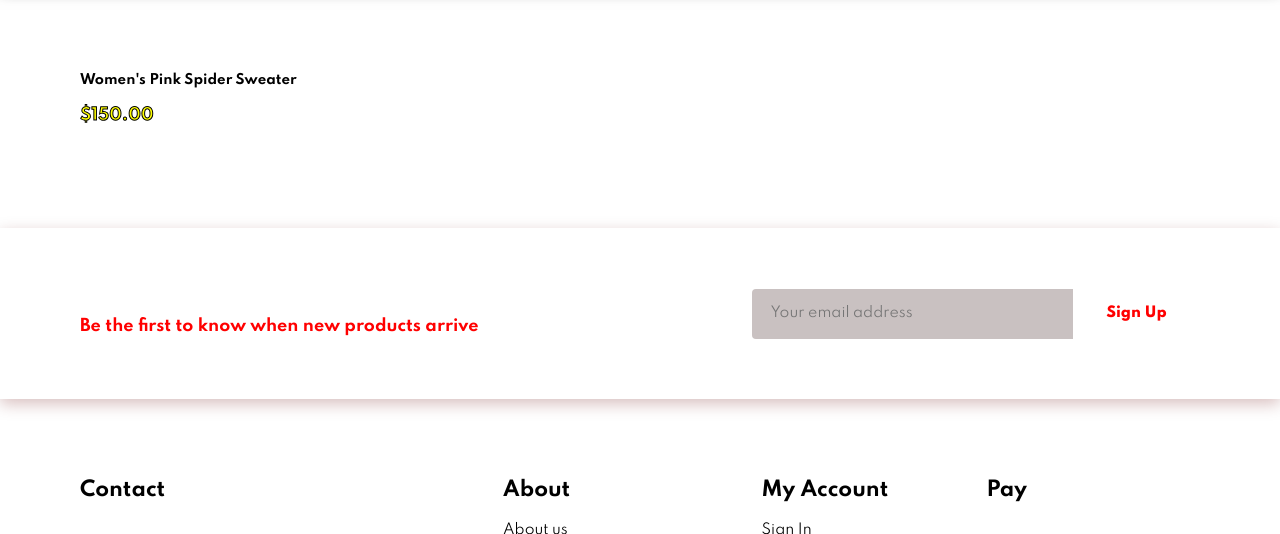
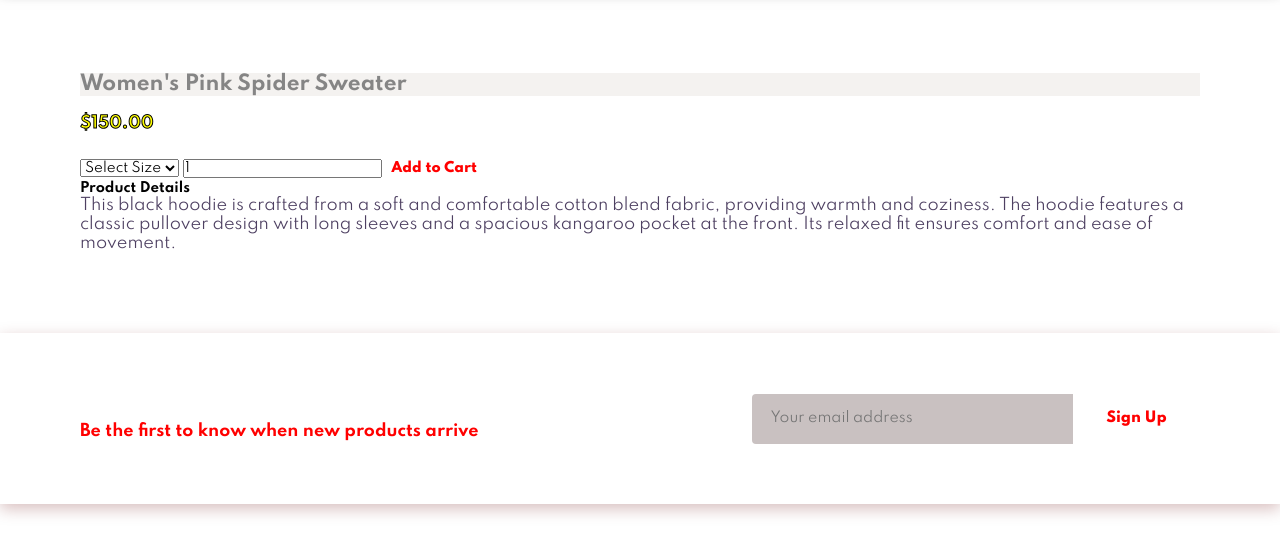
Before and after one commit to christianrm0821/E-commerce, a plain HTML site: page individual-product.html in a window 1280 px wide. Shown: the part 157-691 px from the top of the page. Drawn offline with Linux system fonts and the light colour scheme.

Commit message:
Update individual-product.html

```diff
--- a/individual-product.html
+++ b/individual-product.html
@@ -32,13 +32,23 @@
 
     <section id="product-details" class="section-p1">
         <div class="individual-image">
-            <img src = "Pictures/spider-hoodie.jpg" width="100%" alt="">
+            <img src = "Pictures/spider-hoodie.jpg"  width="100%" alt="">
         </div>
         <div class ="product-description">
             <h6>Home / Sweater</h6>
-            <h5>Women's Pink Spider Sweater</h5>
+            <h4>Women's Pink Spider Sweater</h4>
             <h2>$150.00</h2>
-
+            <select>
+                <option>Select Size</option>
+                <option>S</option>
+                <option>M</option>
+                <option>L</option>
+                <option>XL</option>
+            </select>
+            <input type="number" value="1">
+            <button class = "basic-button">Add to Cart</button>
+            <h5>Product Details</h5>
+            <span>This black hoodie is crafted from a soft and comfortable cotton blend fabric, providing warmth and coziness. The hoodie features a classic pullover design with long sleeves and a spacious kangaroo pocket at the front. Its relaxed fit ensures comfort and ease of movement.</span>
         </div>
 
     </section>
```
